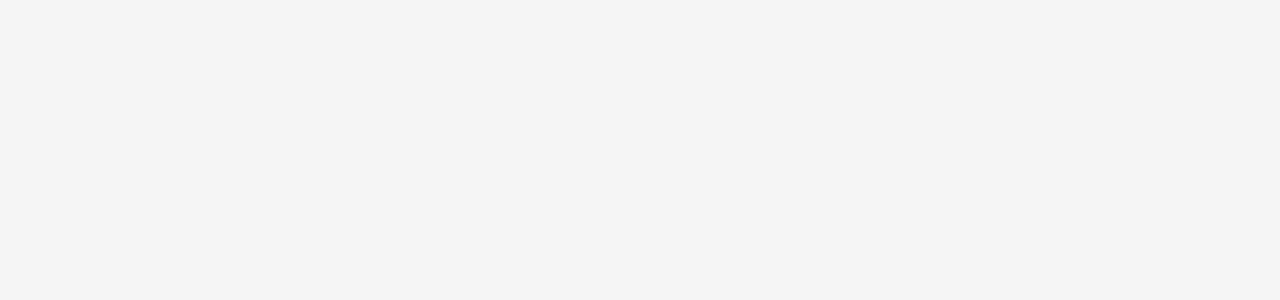
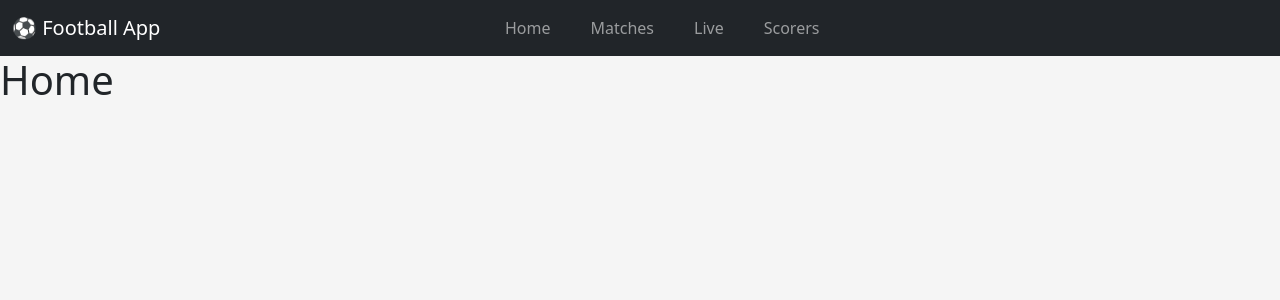
Before and after one commit to kenneth-wong94/Football-App, a React (Vite) app: page / in a window 1280 px wide. Shown: the top 300 px of the page. Built offline with nearby package versions, Linux system fonts and the light colour scheme.

Commit message:
added Navbar

```diff
--- a/src/App.jsx
+++ b/src/App.jsx
@@ -1,10 +1,19 @@
 import React from "react";
+import Navbar from "./components/Navbar";
+import { Route, Routes } from "react-router";
 
 function App() {
   return (
-    <div>
-      <h2></h2>
-    </div>
+    <>
+      <Navbar />
+
+      <Routes>
+        <Route path="/" element={<h1>Home</h1>} />
+        <Route path="/matches" element={<h1>Matches</h1>} />
+        <Route path="/live" element={<h1>Live</h1>} />
+        <Route path="/scorers" element={<h1>Scorers</h1>} />
+      </Routes>
+    </>
   );
 }
 
--- /dev/null
+++ b/src/components/Navbar.jsx
@@ -0,0 +1,48 @@
+import React from "react";
+import { Link } from "react-router";
+
+const Navbar = () => {
+  return (
+    <nav className="navbar navbar-expand-lg navbar-dark bg-dark">
+      <div className="container-fluid">
+        <div className="flex-grow-1">
+          <Link className="navbar-brand" to="/">
+            ⚽ Football App
+          </Link>
+        </div>
+
+        <div
+          className="flex-grow-1 d-flex justify-content-center"
+          style={{ marginLeft: "-120px" }}
+        >
+          <ul className="navbar-nav flex-row gap-4">
+            <li className="nav-item">
+              <Link className="nav-link" to="/">
+                Home
+              </Link>
+            </li>
+            <li className="nav-item">
+              <Link className="nav-link" to="/matches">
+                Matches
+              </Link>
+            </li>
+            <li className="nav-item">
+              <Link className="nav-link" to="/live">
+                Live
+              </Link>
+            </li>
+            <li className="nav-item">
+              <Link className="nav-link" to="/scorers">
+                Scorers
+              </Link>
+            </li>
+          </ul>
+        </div>
+
+        <div className="flex-grow-1"></div>
+      </div>
+    </nav>
+  );
+};
+
+export default Navbar;
--- a/src/main.jsx
+++ b/src/main.jsx
@@ -4,11 +4,14 @@ import App from "./App";
 import "./index.css";
 import { ErrorBoundary } from "react-error-boundary";
 import ErrorComponent from "./ErrorComponent";
+import { BrowserRouter } from "react-router";
 
 ReactDOM.createRoot(document.getElementById("root")).render(
   <React.StrictMode>
     <ErrorBoundary FallbackComponent={ErrorComponent}>
-      <App />
+      <BrowserRouter>
+        <App />
+      </BrowserRouter>
     </ErrorBoundary>
-  </React.StrictMode>
+  </React.StrictMode>,
 );
```
